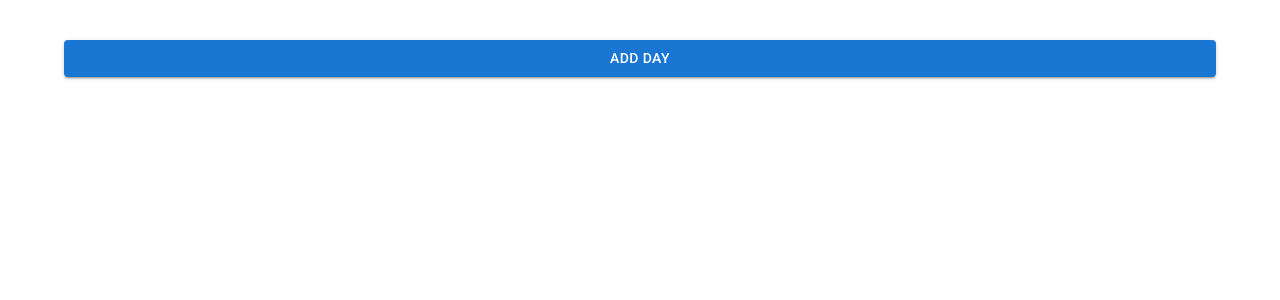
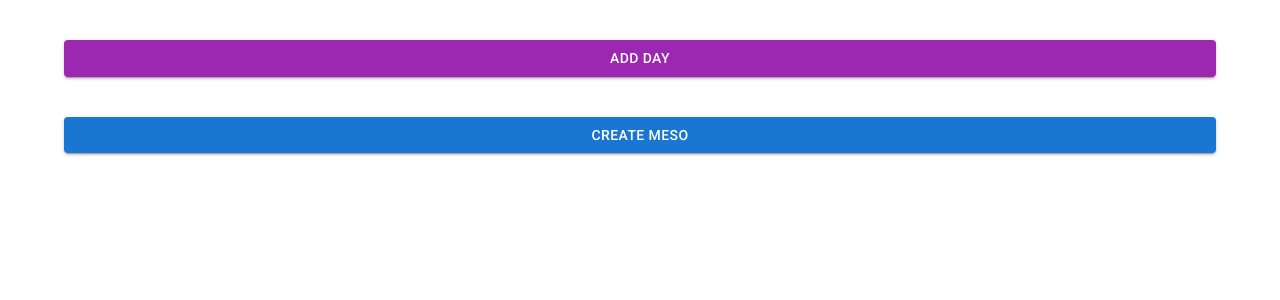
Before and after one commit to v4rgas/HairlessLifting, a React (Vite) app: page / in a window 1280 px wide. Shown: the top 300 px of the page. Built offline with nearby package versions, Linux system fonts and the light colour scheme.

Commit message:
chore: Update MesoCreator component with new buttons

```diff
--- a/src/MesoCreator.jsx
+++ b/src/MesoCreator.jsx
@@ -10,7 +10,8 @@ export default function MesoCreator() {
         <Container sx={{ py: 5 }}>
             <Stack spacing={5}>
                 {days.map(day => <ExcerSelectionTable name={day.id} key={day.id} />)}
-                <Button variant='contained' fullWidth onClick={() => { setDays([...days, { id: dayId }]); setDayId(dayId => dayId + 1) }}>Add day</Button>
+                <Button variant='contained' color="secondary" fullWidth onClick={() => { setDays([...days, { id: dayId }]); setDayId(dayId => dayId + 1) }}>Add day</Button>
+                <Button variant='contained' fullWidth >Create Meso</Button>
             </Stack>
 
         </Container>
```
